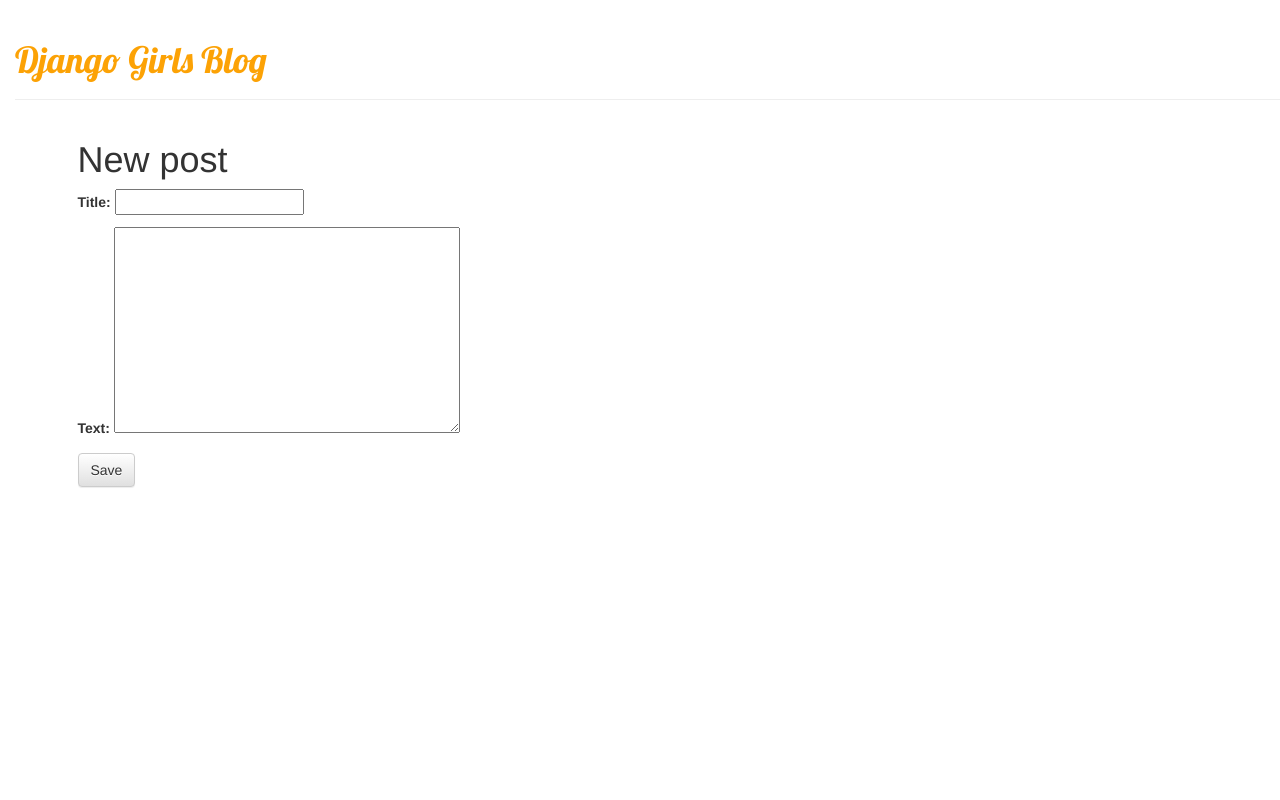
After one commit to yunyeogyeong/my-first-blog, a Django app: template blog/templates/blog/edit.html in a window 1280 px wide. The commit adds this page. Run offline with Django 3.2, Linux system fonts and the light colour scheme; the template is opened without the code that fills it: values that come from a table or form of the project are taken from there, others are empty; some libraries are stand-ins or nearby versions.

Commit message:
애플리케이션 확장하기

```diff
--- /dev/null
+++ b/blog/forms.py
@@ -0,0 +1,8 @@
+from django import forms
+from .models import Post
+
+class PostForm(forms.ModelForm):
+
+    class Meta:
+        model = Post
+        fields = ('title', 'text')
--- a/blog/static/css/blog.css
+++ b/blog/static/css/blog.css
@@ -1,46 +1,7 @@
-.page-header {
-    background-color: #ff9400;
-    margin-top: 0;
-    padding: 20px 20px 20px 40px;
+h1 a {
+    color: #FCA205;
+    font-family: 'Lobster';
 }
-
-.page-header h1, .page-header h1 a, .page-header h1 a:visited, .page-header h1 a:active {
-    color: #ffffff;
-    font-size: 36pt;
-    text-decoration: none;
+body {
+    padding-left: 15px;
 }
-
-.content {
-    margin-left: 40px;
-}
-
-h1, h2, h3, h4 {
-    font-family: 'Lobster', cursive;
-}
-
-.date {
-    color: #828282;
-}
-
-.save {
-    float: right;
-}
-
-.post-form textarea, .post-form input {
-    width: 100%;
-}
-
-.top-menu, .top-menu:hover, .top-menu:visited {
-    color: #ffffff;
-    float: right;
-    font-size: 26pt;
-    margin-right: 20px;
-}
-
-.post {
-    margin-bottom: 70px;
-}
-
-.post h1 a, .post h1 a:visited {
-    color: #000000;
-}
--- a/blog/templates/blog/base.html
+++ b/blog/templates/blog/base.html
@@ -4,13 +4,14 @@
     <title>Django Girls blog</title>
     <link rel="stylesheet" href="//maxcdn.bootstrapcdn.com/bootstrap/3.2.0/css/bootstrap.min.css">
     <link rel="stylesheet" href="//maxcdn.bootstrapcdn.com/bootstrap/3.2.0/css/bootstrap-theme.min.css">
+    <link href='//fonts.googleapis.com/css?family=Lobster&subset=latin,latin-ext' rel='stylesheet' type='text/css'>
     <link rel="stylesheet" href="{% static 'css/blog.css' %}">
-        <link href="//fonts.googleapis.com/css?family=Lobster&subset=latin,latin-ext" rel="stylesheet" type="text/css">
 </head>
 <body>
 <div class="page-header">
     <h1><a href="/">Django Girls Blog</a></h1>
 </div>
+
 <div class="content container">
     <div class="row">
         <div class="col-md-8">
--- /dev/null
+++ b/blog/templates/blog/edit.html
@@ -0,0 +1,10 @@
+{% extends 'blog/base.html' %}
+
+{% block content %}
+    <h1>New post</h1>
+    <form method="POST" class="post-form">
+        {% csrf_token %}
+        {{ form.as_p }}
+        <button type="submit" class="save btn btn-default">Save</button>
+    </form>
+{% endblock %}
--- a/blog/templates/blog/post_list.html
+++ b/blog/templates/blog/post_list.html
@@ -4,7 +4,7 @@
 {% for post in posts %}
 <div class="post">
     <div class="date">
-        <p>published: {{ post.published_date }}</p>
+        {{ post.published_date }}
     </div>
     <h1><a href="{% url 'post_detail' pk=post.pk %}">{{ post.title }}</a></h1>
     <p>{{ post.text|linebreaksbr }}</p>
--- a/blog/urls.py
+++ b/blog/urls.py
@@ -4,4 +4,5 @@
 urlpatterns = [
     url(r'^$', views.post_list, name='post_list'),
     url(r'^post/(?P<pk>\d+)/$', views.post_detail, name='post_detail'),
+    url(r'^post/new/$', views.post_new, name='post_new'),
 ]
```
Also changed, not shown: blog/views.py (+15 -1 lines). Lines whose indentation alone changed are shown as unchanged.
